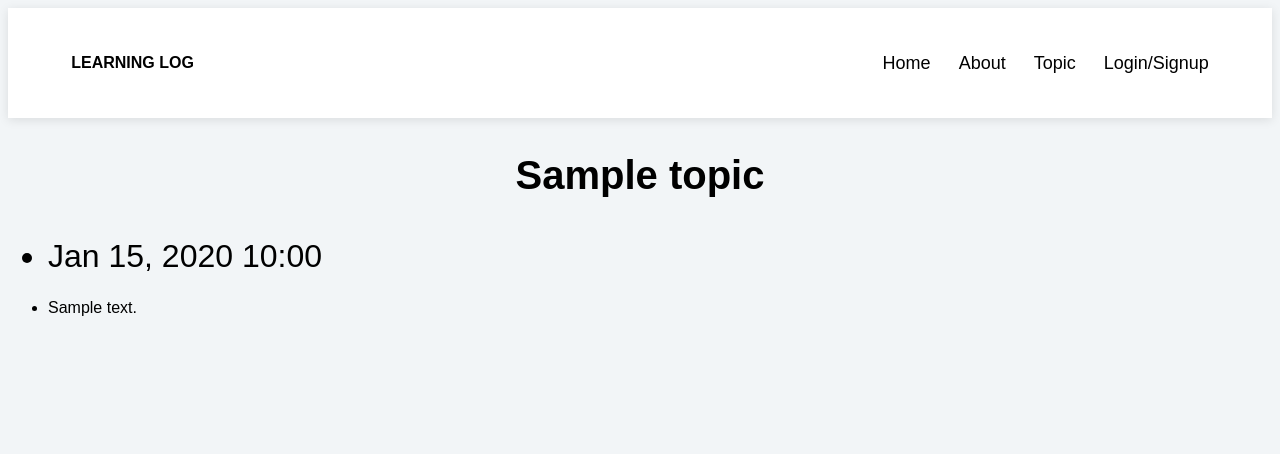
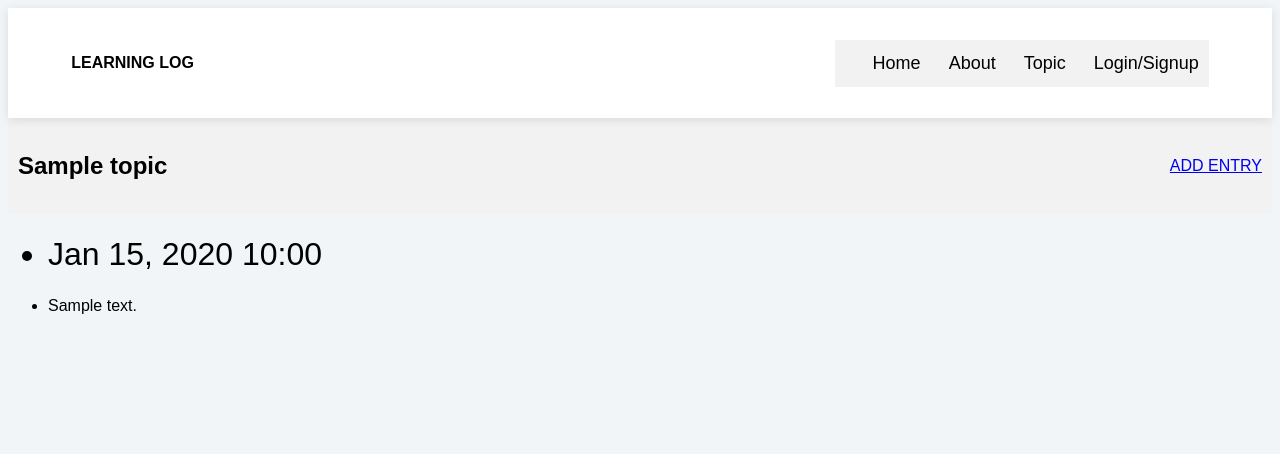
Before and after one commit to Shammo00/django, a Django app: page /topics/1/ in a window 1280 px wide. Shown: the top 454 px of the page. Run offline with Django 5.2, Linux system fonts and the light colour scheme; tables that the repository leaves empty hold one stand-in row (values such as "Sample post").

Commit message:
add entry

```diff
--- a/learn/templates/learn/topic_detail.html
+++ b/learn/templates/learn/topic_detail.html
@@ -8,14 +8,16 @@
     <link rel="stylesheet" href="/static/css/topic_detail.css">
 </head>
 <body>
-  <h1>{{topic}}</h1>
+  <nav>
+    <h1>{{topic}}</h1>
+    <a href="{% url 'learn:add_entry' topic.id %}">ADD ENTRY</a>
+  </nav>
   {%for entry in entries%}
   <ul   class="entry">
     <li class="date">{{entry.date_added|date:"M d, Y H:i"}}</li>
     <li class="text">{{entry.text|linebreaks}}</li>
   </ul>
   {%endfor%}
-  </body>
 </html>
 
 {% endblock %}
--- a/learn/urls.py
+++ b/learn/urls.py
@@ -9,4 +9,5 @@ urlpatterns = [
     path('topics/',views.topics , name='topics'),
     path('topics/<int:topic_id>/',views.topic , name='topic'),
     path('new_topic/',views.new_topic , name='new_topic'),
+    path('topic/<int:topic_id>/add_entry/', views.add_entry, name='add_entry'),
 ]
--- a/learn/views.py
+++ b/learn/views.py
@@ -1,6 +1,6 @@
 from django.shortcuts import render , redirect
 from.models import Topic
-from .forms import NewTopicForm
+from .forms import NewTopicForm , newEntryForm
 
 
 # Create your views here.
@@ -34,3 +34,21 @@ def new_topic(request):
         "form": form
     }
     return render(request, 'learn/new_topic.html', context)
+
+def add_entry(request,topic_id):
+    topic = Topic.objects.get(id=topic_id)
+    if request.method != 'POST':
+        form = newEntryForm()
+    else:
+        form = newEntryForm(data=request.POST)
+        if form.is_valid():
+            new_entry = form.save(commit=False)
+            new_entry.topic = topic
+            new_entry.save()
+            return redirect('learn:topic', topic_id=topic_id)
+
+    context = {
+        "form": form,
+        "topic": topic,
+    }
+    return render(request, 'learn/add_entry.html', context)
--- a/static/css/topic_detail.css
+++ b/static/css/topic_detail.css
@@ -1,8 +1,10 @@
-h1 {
-    text-align: center;
-    font-size: 2.5rem;
-    font-family: 'Montserrat', sans-serif;
-    color: black;
+nav {
+
+    display: flex;
+    justify-content: space-between;
+    align-items: center;
+    background-color: #f2f2f2;
+    padding: 10px;
 }
 .entry {
     margin-top: 1rem;
```
Also changed, not shown: learn/forms.py (+8 -1 lines), learn/templates/learn/add_entry.html (added, +20 -0 lines), static/css/add_entry.css (added, +26 -0 lines).
